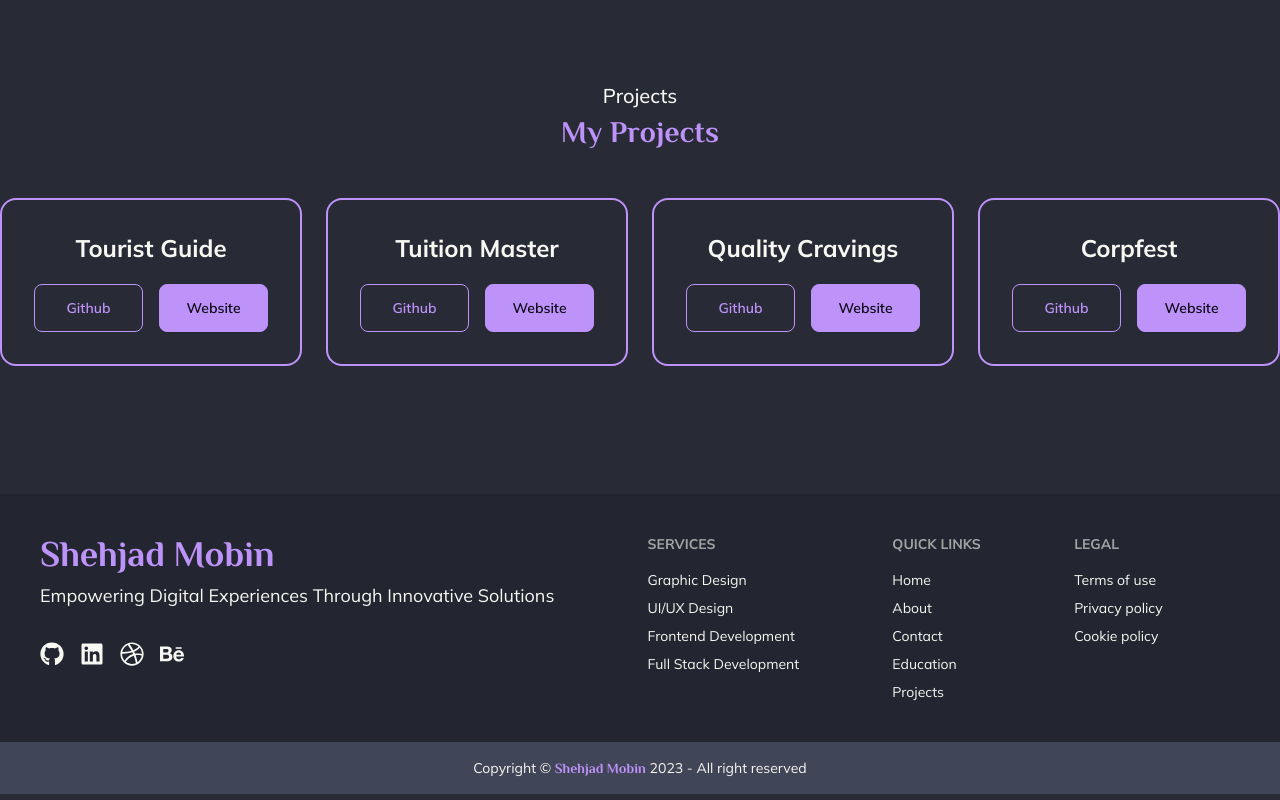
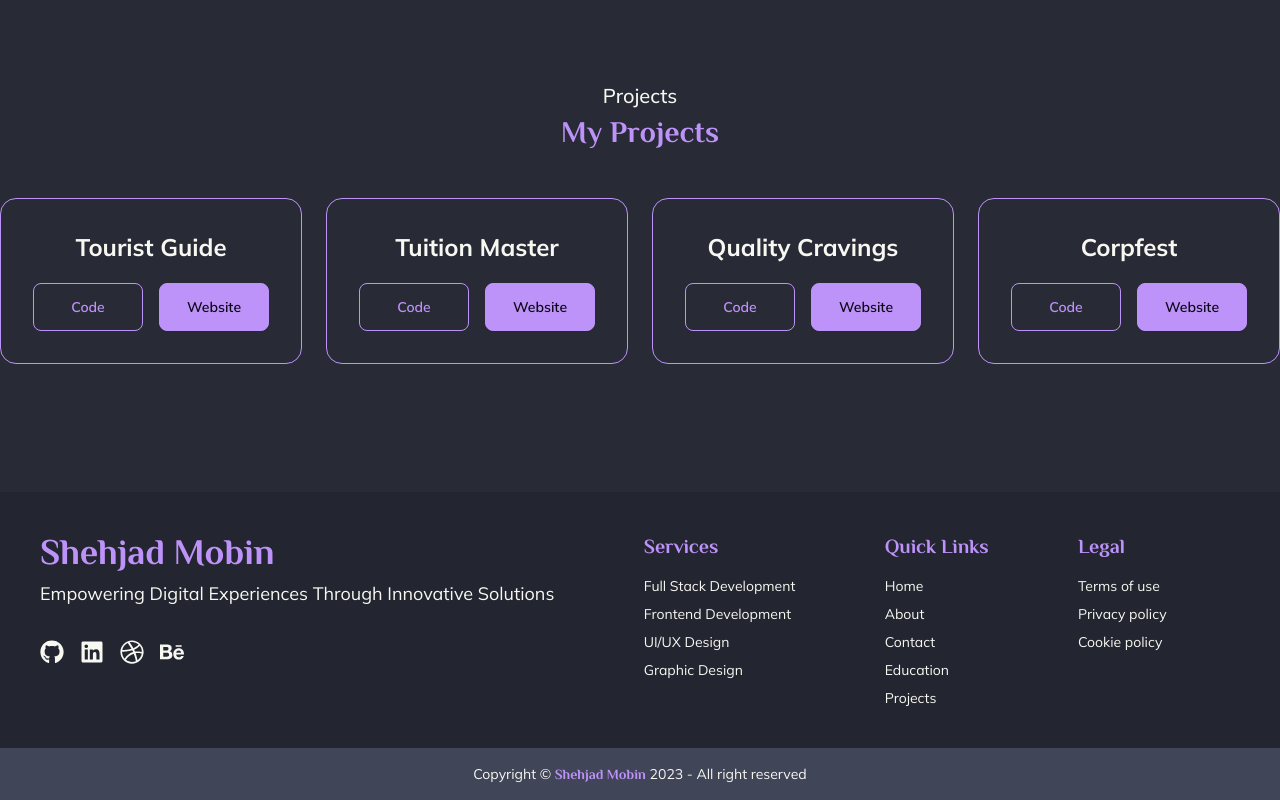
Before and after one commit to sm0bin/portfolio-smobin, a React (Vite) app: page / in a window 1280 px wide. Shown: the part 3537-4337 px from the top of the page. Built offline with nearby package versions, Linux system fonts and the light colour scheme.

Commit message:
projects updated

```diff
--- a/src/components/shared/Footer.jsx
+++ b/src/components/shared/Footer.jsx
@@ -53,18 +53,18 @@ const Footer = () => {
                     </nav>
                 </aside>
                 <nav>
-                    <header className="footer-title">Services</header>
+                    <header className="font-head text-secondary mb-2 text-xl">Services</header>
+                    <a className="link link-hover">Full Stack Development</a>
+                    <a className="link link-hover">Frontend Development</a>
+                    <a className="link link-hover">UI/UX Design</a>
                     <a className="link link-hover">Graphic Design</a>
-                    <a className="link link-hover">UI/UX Design</a>
-                    <a className="link link-hover">Frontend Development</a>
-                    <a className="link link-hover">Full Stack Development</a>
                 </nav>
                 <nav>
-                    <header className="footer-title">Quick Links</header>
+                    <header className="font-head text-secondary mb-2 text-xl">Quick Links</header>
                     {navLinks}
                 </nav>
                 <nav>
-                    <header className="footer-title">Legal</header>
+                    <header className="font-head text-secondary mb-2 text-xl">Legal</header>
                     <a className="link link-hover">Terms of use</a>
                     <a className="link link-hover">Privacy policy</a>
                     <a className="link link-hover">Cookie policy</a>
--- a/src/components/shared/Projects.jsx
+++ b/src/components/shared/Projects.jsx
@@ -5,22 +5,22 @@ const Projects = () => {
     const projectList = [
         {
             name: "Tourist Guide",
-            github: "https://github.com/sm0bin/tourist-guide",
+            code: "https://github.com/sm0bin/tourist-guide",
             website: "https://tourist-guide-sm.web.app",
         },
         {
             name: "Tuition Master",
-            github: "https://github.com/sm0bin/tuition-master",
+            code: "https://github.com/sm0bin/tuition-master",
             website: "https://tuition-master-sm.web.app",
         },
         {
             name: "Quality Cravings",
-            github: "https://github.com/sm0bin/quality-cravings",
+            code: "https://github.com/sm0bin/quality-cravings",
             website: "https://brandshop-2e126.web.app"
         },
         {
             name: "Corpfest",
-            github: "https://github.com/sm0bin/corpfest",
+            code: "https://github.com/sm0bin/corpfest",
             website: "https://corpfest-d370d.web.app",
         }
     ];
@@ -32,12 +32,12 @@ const Projects = () => {
             <div className="grid grid-cols-1 md:grid-cols-2 lg:grid-cols-4 gap-6">
                 {
                     projectList.map((project, index) => (
-                        <div key={index} className="card border-2 border-secondary">
+                        <div key={index} className="card border border-secondary">
 
                             <div className="card-body ">
                                 <h2 className="font-bold text-2xl text-center mb-3">{project.name}</h2>
                                 <div className="grid grid-cols-2 gap-4">
-                                    <Link to={project.github} target="_blank" className="btn btn-secondary btn-outline">Github </Link>
+                                    <Link to={project.code} target="_blank" className="btn btn-secondary btn-outline">Code </Link>
                                     <Link to={project.website} target="_blank" className="btn btn-secondary">Website </Link>
                                 </div>
                             </div>
```
